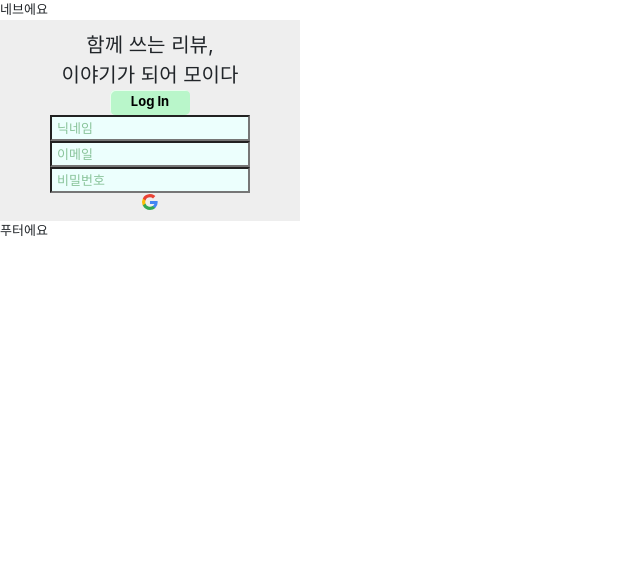
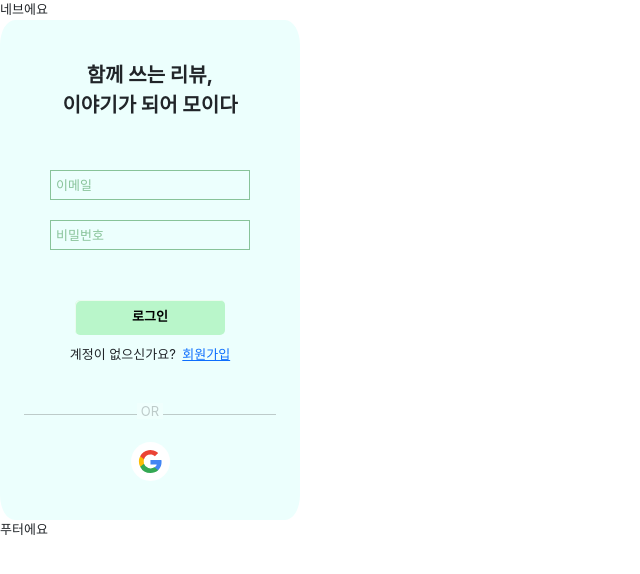
Before and after one commit to codestates-seb/seb40_main_031, a React (Create React App) app in the folder client/: page /login in a window 1280 px wide. Shown: the top 574 px of the page, without its empty margins (0-640 px from the left). Built offline with nearby package versions, Linux system fonts and the light colour scheme.

Commit message:
Feat: Create Login Component

```diff
--- a/client/src/components/login/LoginComponent.js
+++ b/client/src/components/login/LoginComponent.js
@@ -1,21 +1,24 @@
-import React, { useState } from 'react';
+import React from 'react';
 import Button from '../@layout/button/Button';
 import * as S from './LoginComponent.style';
 
 const LoginComponent = () => {
   return (
-    <div>
     <S.WrapperDiv>
       <S.AdvertiseDiv>
         함께 쓰는 리뷰,
         <br /> 이야기가 되어 모이다
       </S.AdvertiseDiv>
-        <Button text='Log In' width='80px' height='25px'></Button>
-        <S.LoginInput placeholder='닉네임'></S.LoginInput>
       <S.LoginInput placeholder='이메일'></S.LoginInput>
-        <S.LoginInput placeholder='비밀번호'></S.LoginInput>
-
-        <svg
+      <S.LoginInput placeholder='비밀번호' type='password'></S.LoginInput>
+      <Button text='로그인' width='150px' height='35px'></Button>
+      <S.LinkToSignUpDiv>
+        계정이 없으신가요?
+        <S.LinkA href='#'>회원가입</S.LinkA>
+      </S.LinkToSignUpDiv>
+      <S.LineHr />
+      <S.OAuthListDiv>
+        <S.OAuthSvg
           aria-hidden='true'
           className='native svg-icon iconGoogle'
           width='18'
@@ -38,9 +41,9 @@ const LoginComponent = () => {
             d='M8.98 4.18c1.17 0 2.23.4 3.06 1.2l2.3-2.3A8 8 0 0 0 1.83 5.4L4.5 7.49a4.77 4.77 0 0 1 4.48-3.3Z'
             fill='#EA4335'
           ></path>
-        </svg>
+        </S.OAuthSvg>
+      </S.OAuthListDiv>
     </S.WrapperDiv>
-    </div>
   );
 };
 
--- a/client/src/components/login/LoginComponent.style.js
+++ b/client/src/components/login/LoginComponent.style.js
@@ -1,16 +1,22 @@
 import styled from 'styled-components';
 import { Theme } from '../../style/index';
+import { darken } from 'polished';
 
 const WrapperDiv = styled.div`
   display: flex;
-  justify-content: center;
   align-items: center;
   flex-direction: column;
 
   padding: 10px;
+  width: 300px;
+  height: 500px;
 
-  width: 300px;
-  background-color: #eee;
+  border-radius: 5%;
+  background-color: ${Theme.PRIMARY.GREEN_LIGHT};
+
+  > Button {
+    margin-top: 50px;
+  }
 `;
 
 const AdvertiseDiv = styled.div`
@@ -19,17 +25,52 @@ const AdvertiseDiv = styled.div`
   align-items: center;
   text-align: center;
 
+  font-weight: bold;
   font-size: 20px;
+  margin-top: 30px;
+  margin-bottom: 30px;
 `;
 
 const LoginInput = styled.input`
   width: 200px;
-  height: 2rem;
+  height: 30px;
+  margin-top: 20px;
+  padding-left: 5px;
   background-color: ${Theme.PRIMARY.GREEN_LIGHT};
-  padding-left: 5px;
+  border: 1px solid ${Theme.PRIMARY.GREEN_DARK};
 
   &::placeholder {
     color: ${Theme.PRIMARY.GREEN_DARK};
+  }
+`;
+
+const LinkToSignUpDiv = styled.div`
+  margin-top: 10px;
+`;
+
+const LinkA = styled.a`
+  padding-left: 0.5rem;
+  &::visited {
+    color: blue;
+  }
+`;
+
+const LineHr = styled.hr`
+  margin-top: 50px;
+  width: 90%;
+  border: none;
+  border-top: 1px solid #333;
+  color: #333;
+  overflow: visible;
+  text-align: center;
+  height: 5px;
+
+  &::after {
+    background: #fff;
+    content: 'OR';
+    padding: 0 4px;
+    position: relative;
+    top: -13px;
   }
 `;
 
@@ -37,4 +78,35 @@ const OAuthListDiv = styled.div`
   display: flex;
 `;
 
-export { WrapperDiv, AdvertiseDiv, LoginInput };
+const OAuthSvg = styled.svg`
+  display: flex;
+  text-align: center;
+  color: ${Theme.PRIMARY.BLACK};
+  font-weight: bold;
+  margin-top: 10px;
+  background-color: ${(props) =>
+    props.backgroundColor ? props.backgroundColor : Theme.PRIMARY.WHITE};
+
+  border-radius: 50%;
+  padding: 0.5rem;
+  width: 3rem;
+  height: 3rem;
+
+  &:hover {
+    background-color: ${(props) =>
+      props.backgroundColor
+        ? darken(0.1, props.backgroundColor)
+        : darken(0.1, Theme.PRIMARY.WHITE)};
+  }
+`;
+
+export {
+  WrapperDiv,
+  AdvertiseDiv,
+  LoginInput,
+  LinkToSignUpDiv,
+  LinkA,
+  OAuthListDiv,
+  OAuthSvg,
+  LineHr,
+};
```
Lines whose indentation alone changed are shown as unchanged.
